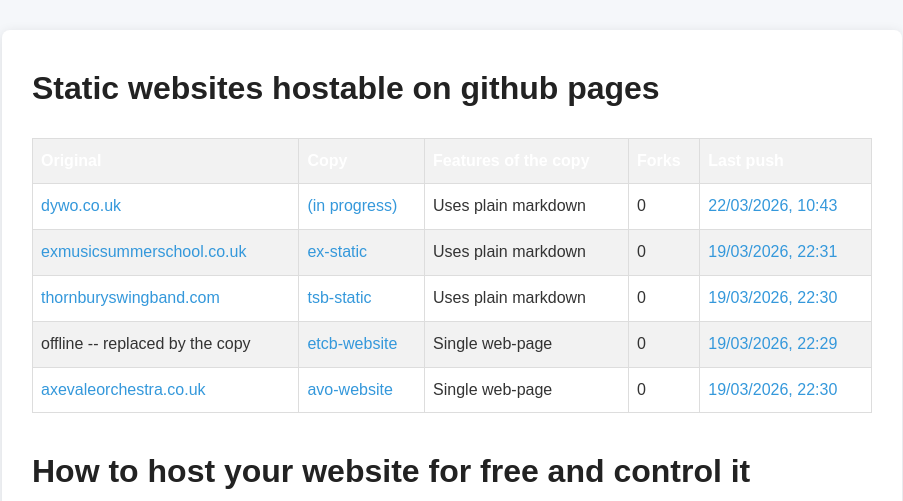
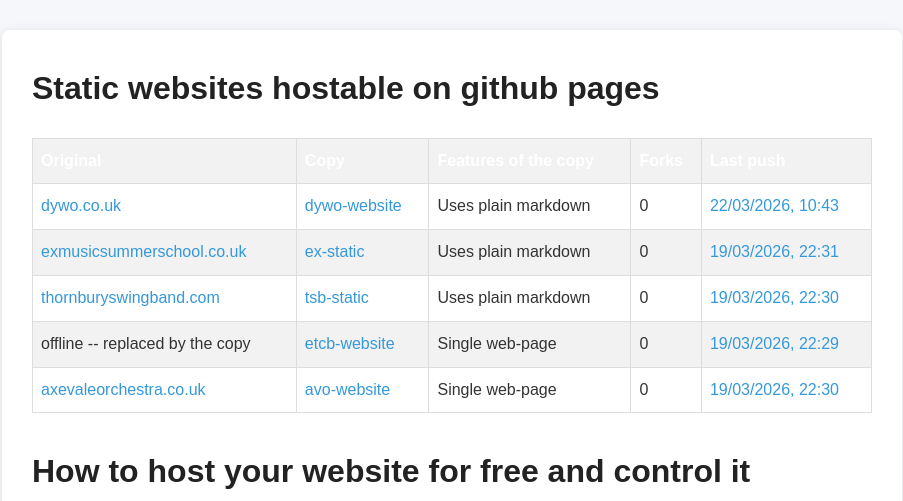
Before and after one commit to owen-kellie-smith/static-websites, a Jekyll site: the page built from index.md, in a window 1280 px wide and 900 px high. Shown: the top 501 px of the window, without its empty margins (188-1091 px from the left). Built offline with Jekyll 4.4.1, drawn with Linux system fonts in a browser that asks for light colours; our own code applies the rules of GitHub Pages for plain Markdown files.

Commit message:
Dywo live

```diff
--- a/index.md
+++ b/index.md
@@ -23,7 +23,7 @@ secondary_content: |
 <tbody>
 <tr>
   <td data-label="Original"><a href="https://www.dywo.co.uk/">dywo.co.uk</a></td>
-  <td data-label="Copy"><a href="https://owen-kellie-smith.github.io/dywo-website">(in progress)</a></td>
+  <td data-label="Copy"><a href="https://owen-kellie-smith.github.io/dywo-website">dywo-website</a></td>
   <td data-label="Features" >Uses plain markdown</td>
   <td  data-label="Forks" data-repo="owen-kellie-smith/dywo-website" data-field="forks">...</td>
   <td  data-label="Last push" data-repo="owen-kellie-smith/dywo-website" data-field="pushed" data-repo-link="https://github.com/owen-kellie-smith/dywo-website">...</td>
```
